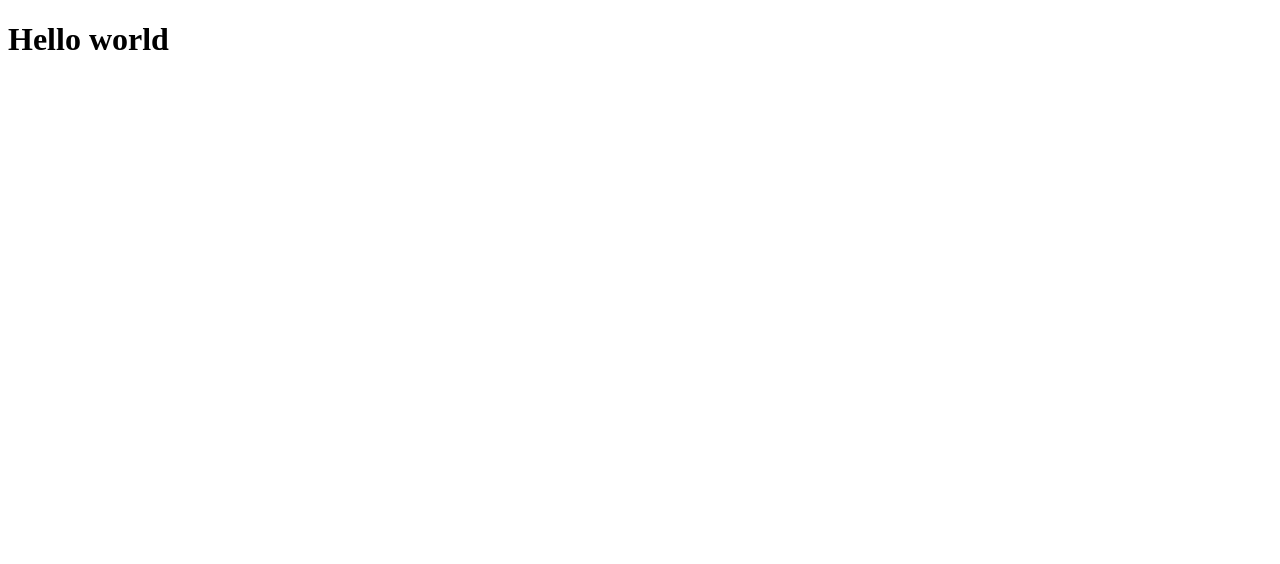
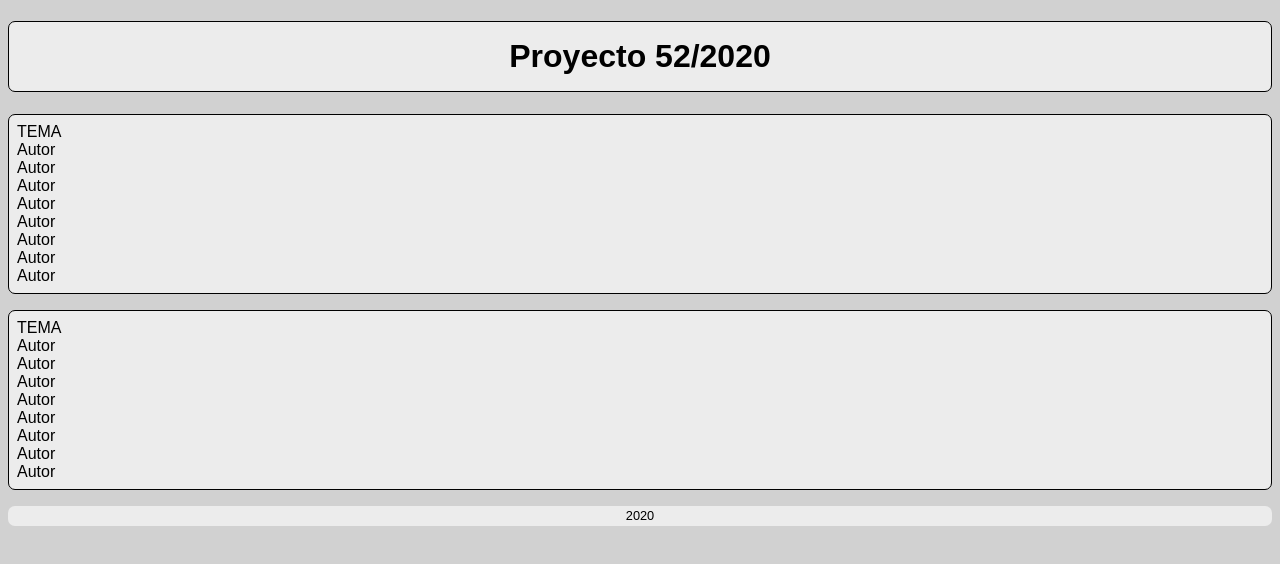
Before and after one commit to albertobastos/project-52-2020, a website: page src/index.html in a window 1280 px wide. Drawn offline with Linux system fonts and the light colour scheme.

Commit message:
web mocku

```diff
--- /dev/null
+++ b/src/css/styles.css
@@ -0,0 +1,27 @@
+body {
+  font-family: Arial;
+  background-color: rgb(209, 209, 209);
+}
+
+.outline {
+  padding: .5em;
+  border: 1px solid #000;
+  border-radius: 7px;
+  background-color: #ffffff99;
+}
+
+h1 {
+  text-align: center;
+
+}
+
+ul {
+  list-style-type: none;
+}
+
+footer {
+  font-size: .8em;
+  text-align: center;
+  padding: .2em !important;
+  border: none !important;
+}
--- a/src/data/contents.json
+++ b/src/data/contents.json
@@ -3,5 +3,10 @@
     "topic": "Tema de la semana",
     "andres": "http://...",
     "alberto": "http://..."
+  },
+  {
+    "topic": "Tema de la semana",
+    "meri": "http://...",
+    "felipe": "http://..."
   }
 ]
--- a/src/index.html
+++ b/src/index.html
@@ -1,8 +1,41 @@
 <!DOCTYPE html>
 <html>
+  <title>Proyecto 52/2020</title>
+  <link rel="stylesheet" href="css/styles.css" />
+</html>
 <body>
 
-<h1>Hello world</h1>
+<header>
+  <h1 class="outline">Proyecto 52/2020</h1>
+</header>
+
+<ul class="photos outline">
+  <li>TEMA</li>
+  <li><a>Autor</a></li>
+  <li><a>Autor</a></li>
+  <li><a>Autor</a></li>
+  <li><a>Autor</a></li>
+  <li><a>Autor</a></li>
+  <li><a>Autor</a></li>
+  <li><a>Autor</a></li>
+  <li><a>Autor</a></li>
+</ul>
+
+<ul class="photos outline">
+  <li>TEMA</li>
+  <li><a>Autor</a></li>
+  <li><a>Autor</a></li>
+  <li><a>Autor</a></li>
+  <li><a>Autor</a></li>
+  <li><a>Autor</a></li>
+  <li><a>Autor</a></li>
+  <li><a>Autor</a></li>
+  <li><a>Autor</a></li>
+</ul>
+
+<footer class="outline">
+  2020
+</footer>
 
 </body>
 </html>
```
